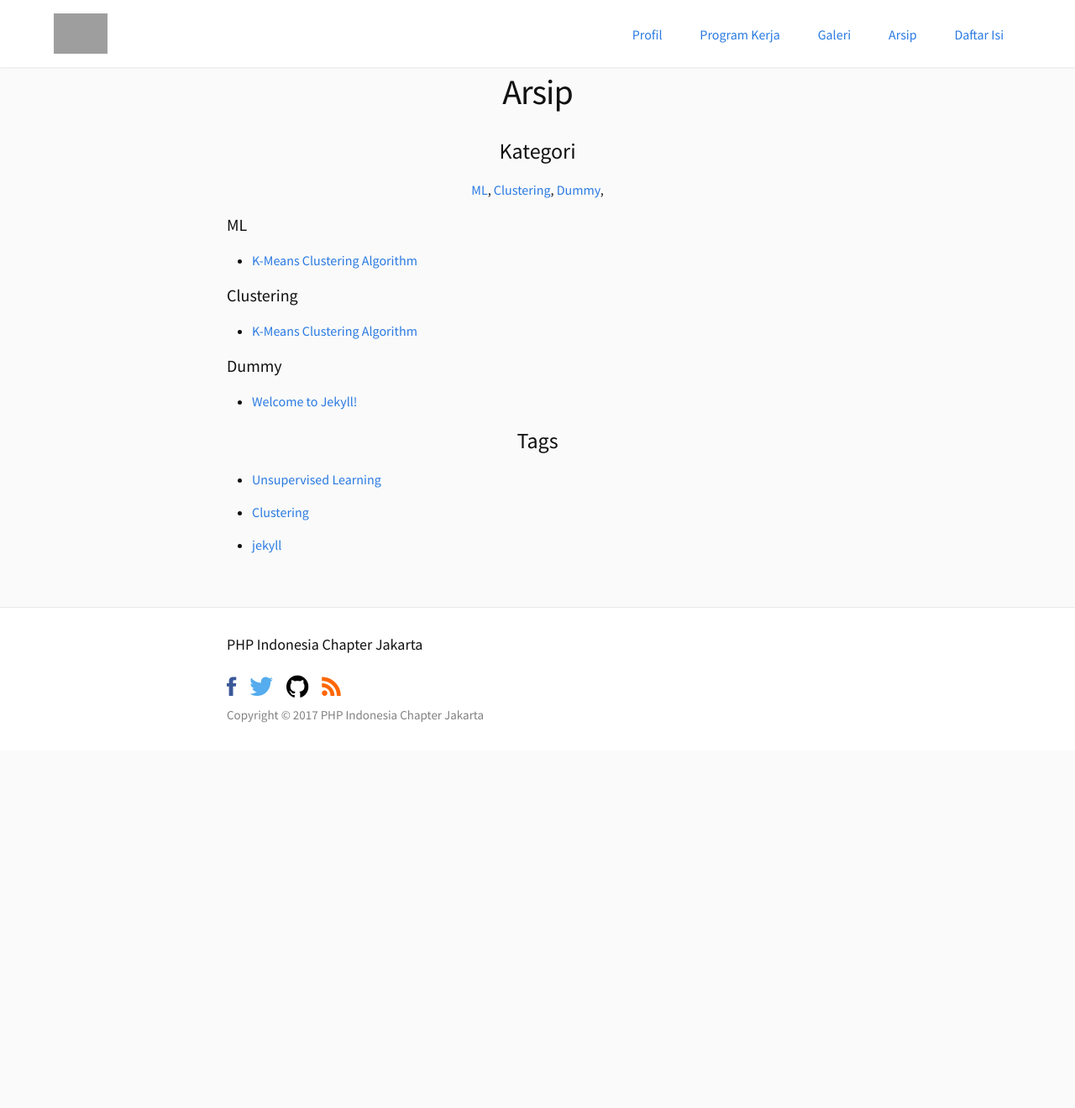
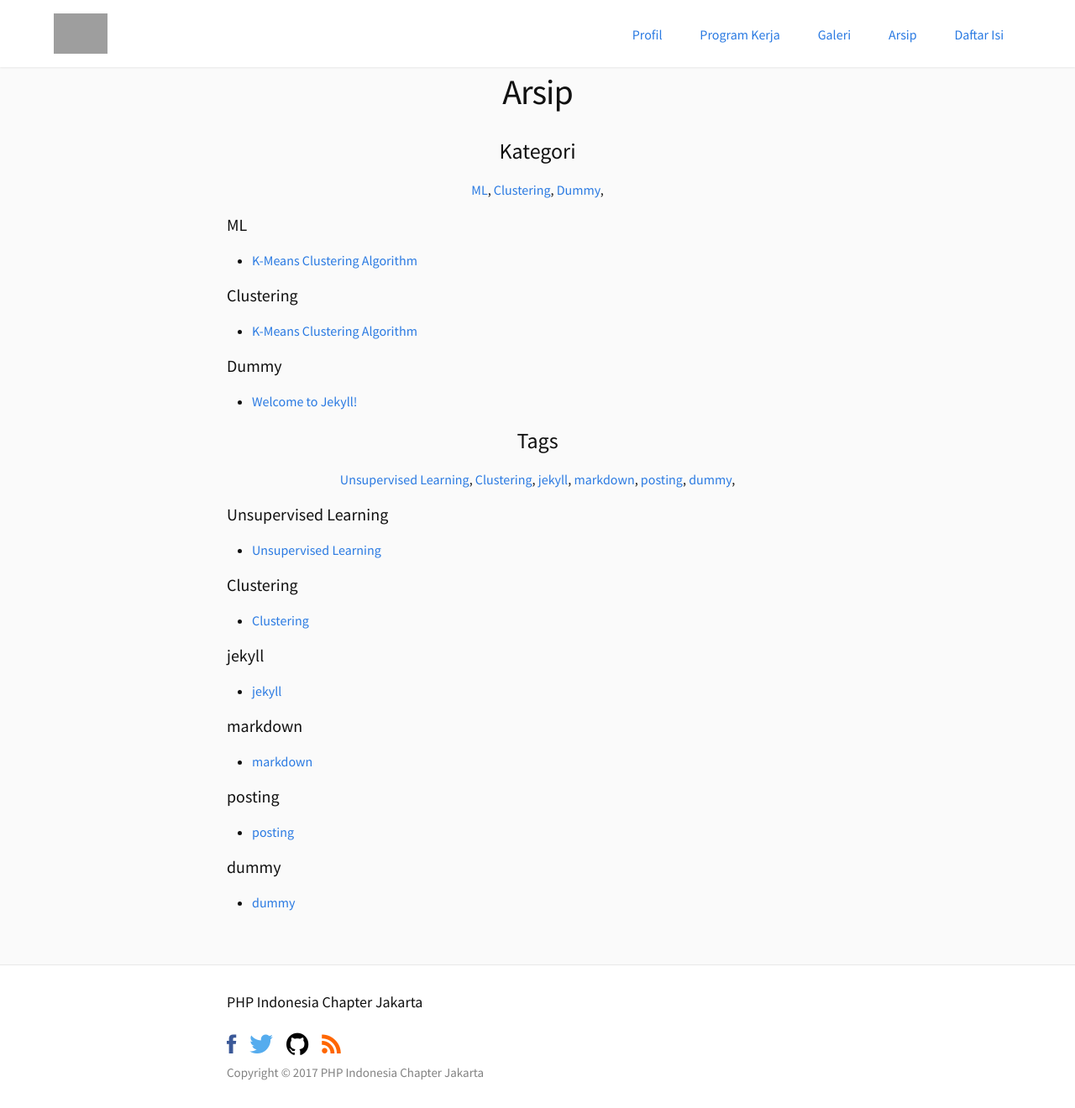
Before and after one commit to phpid-jakarta/phpid-jakarta.github.io, a Jekyll site: the page built from menu/archive.md, in a window 1280 px wide and 1320 px high. Shown: the whole window at 84% size. Built offline with Jekyll 4.4.1, drawn with Linux system fonts in a browser that asks for light colours; grey boxes are pictures that could not be loaded.

Commit message:
This resolve phpid-jakarta/phpid-jakarta.github.io#35 and phpid-jakarta/phpid-jakarta.github.io#31

```diff
--- a/_layouts/post.html
+++ b/_layouts/post.html
@@ -21,7 +21,7 @@ comments: true
     {% if page.tags %}
       <ul class="tags">
       {% for tag in page.tags %}
-        <li><a href="#" class="tag">{{ tag }}</a></li>
+        <li><a href="/arsip.html#tag-{{tag | downcase | replace: ' ', '_'}}" class="tag">{{ tag }}</a></li>
       {% endfor %}
       </ul>
     {% endif %}
--- a/_posts/2017-04-09-welcome-to-jekyll.markdown
+++ b/_posts/2017-04-09-welcome-to-jekyll.markdown
@@ -3,7 +3,7 @@ layout: post
 title:  "Welcome to Jekyll!"
 date:   2017-04-09 09:49:07 +0700
 categories: ["Dummy"]
-tags: [jekyll]
+tags: [jekyll, markdown, posting, dummy]
 ---
 You’ll find this post in your `_posts` directory. Go ahead and edit it and re-build the site to see your changes. You can rebuild the site in many different ways, but the most common way is to run `jekyll serve`, which launches a web server and auto-regenerates your site when a file is updated.
 
--- a/menu/archive.md
+++ b/menu/archive.md
@@ -24,16 +24,18 @@ permalink: arsip.html
 {% endfor %}
 
 <h3 class='text-center'>Tags</h3>
+<p class='text-center'>{% for pt in site.tags %}<a href="#tag-{{pt[0] | downcase | replace: ' ', '_'}}">{{pt[0]}}</a>, {% endfor %}</p>
 {% for tag in site.tags %}
 {% assign nt = tag[0] %}
 
+#### {{ nt }} {#tag-{{nt | downcase | replace: ' ', '_'}}}
 <ul>
-  {% for post in site.posts %}
-     {% for pt in post.tags %}
-    {% if nt == pt %}
-      <li><a href="{{ post.url }}">{{ pt }}</a></li>
-    {% endif %}
-   {% endfor %}
-  {% endfor %}
+{% for post in site.posts %}
+	{% for pt in post.tags %}
+		{% if nt == pt %}
+			<li><a id="#tag-{{pt | downcase | replace: ' ', '_'}}" href="{{ post.url }}">{{ pt }}</a></li>
+		{% endif %}
+	{% endfor %}
+{% endfor %}
 </ul>
 {% endfor %}
```
